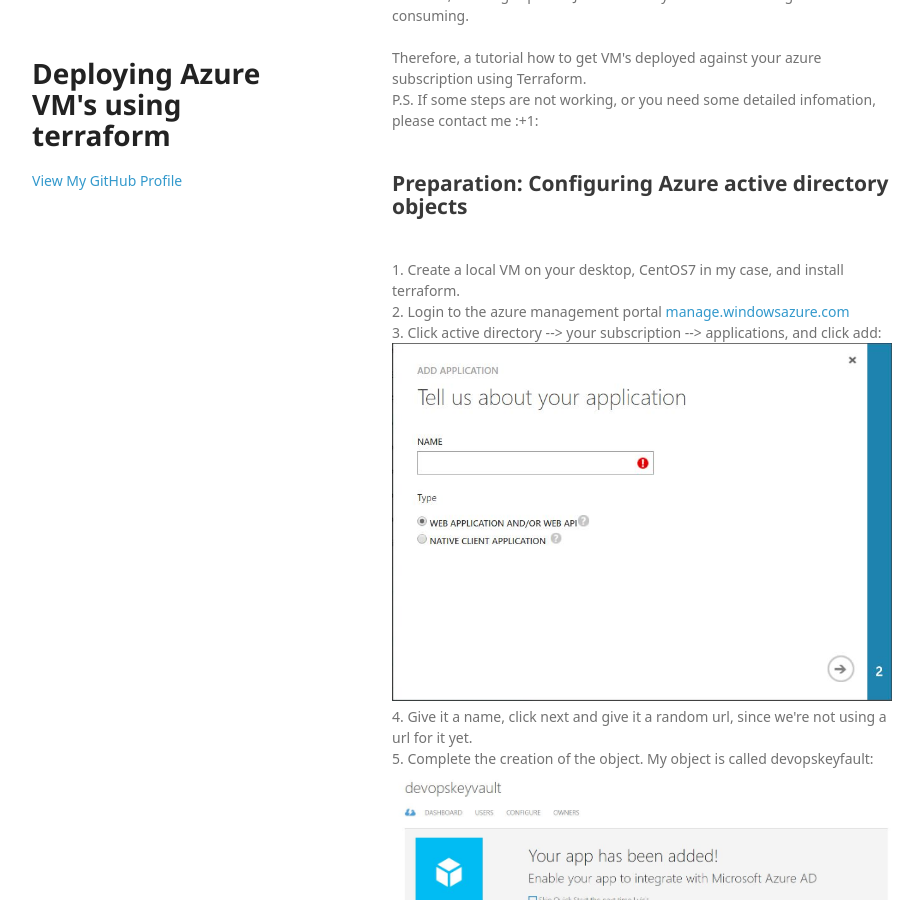
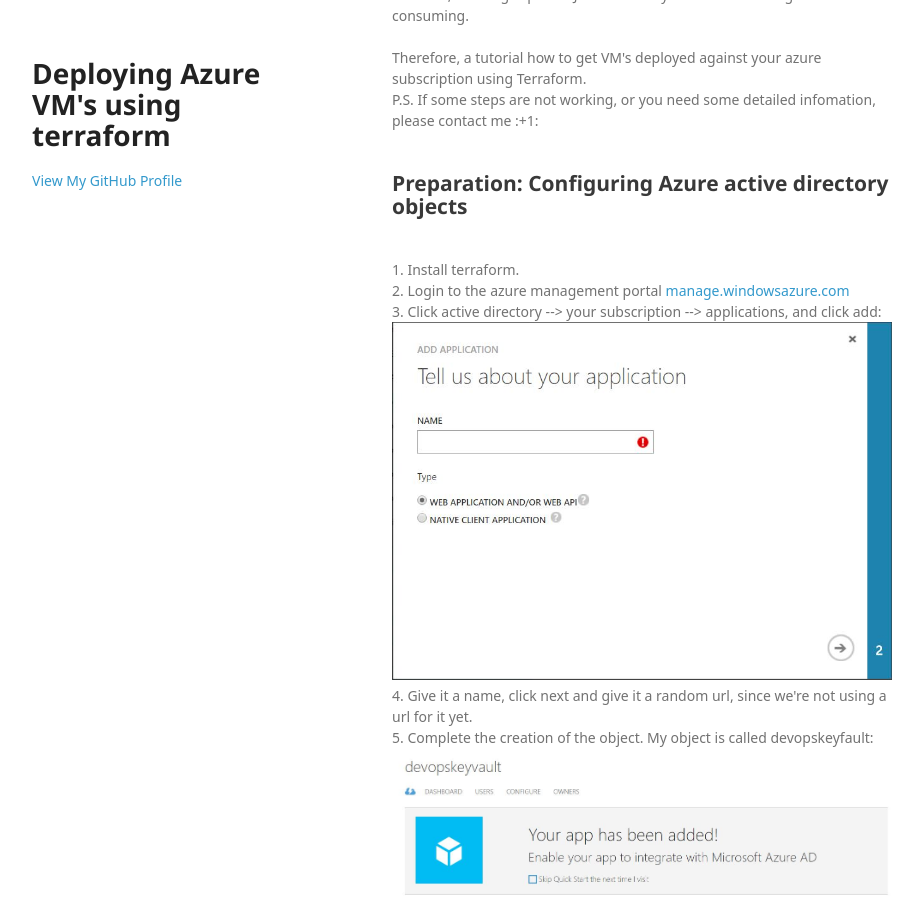
Before and after one commit to arjenwilly/arjenwilly.github.io, a Jekyll site: the page terraform.html, which Jekyll copies as it is, in a window 1280 px wide and 900 px high, scrolled down 531 px. Shown: the whole window, without its empty margins (178-1101 px from the left). Built offline with Jekyll 4.4.1, drawn with Linux system fonts in a browser that asks for light colours; some web fonts are replaced.

Commit message:
Update terraform.html

```diff
--- a/terraform.html
+++ b/terraform.html
@@ -37,7 +37,7 @@
         P.S. If some steps are not working, or you need some detailed infomation, please contact me :+1:
         <br><br>
        <h2>Preparation: Configuring Azure active directory objects</h2><br>
-        1. Create a local VM on your desktop, CentOS7 in my case, and install terraform. <br>
+        1. Install terraform. <br>
         2. Login to the azure management portal <a href="https://manage.windowsazure.com">manage.windowsazure.com</a><br>
         3. Click active directory --> your subscription --> applications, and click add:<br>
           <img src="images/application1.JPG" class="inline"/><br>
```
